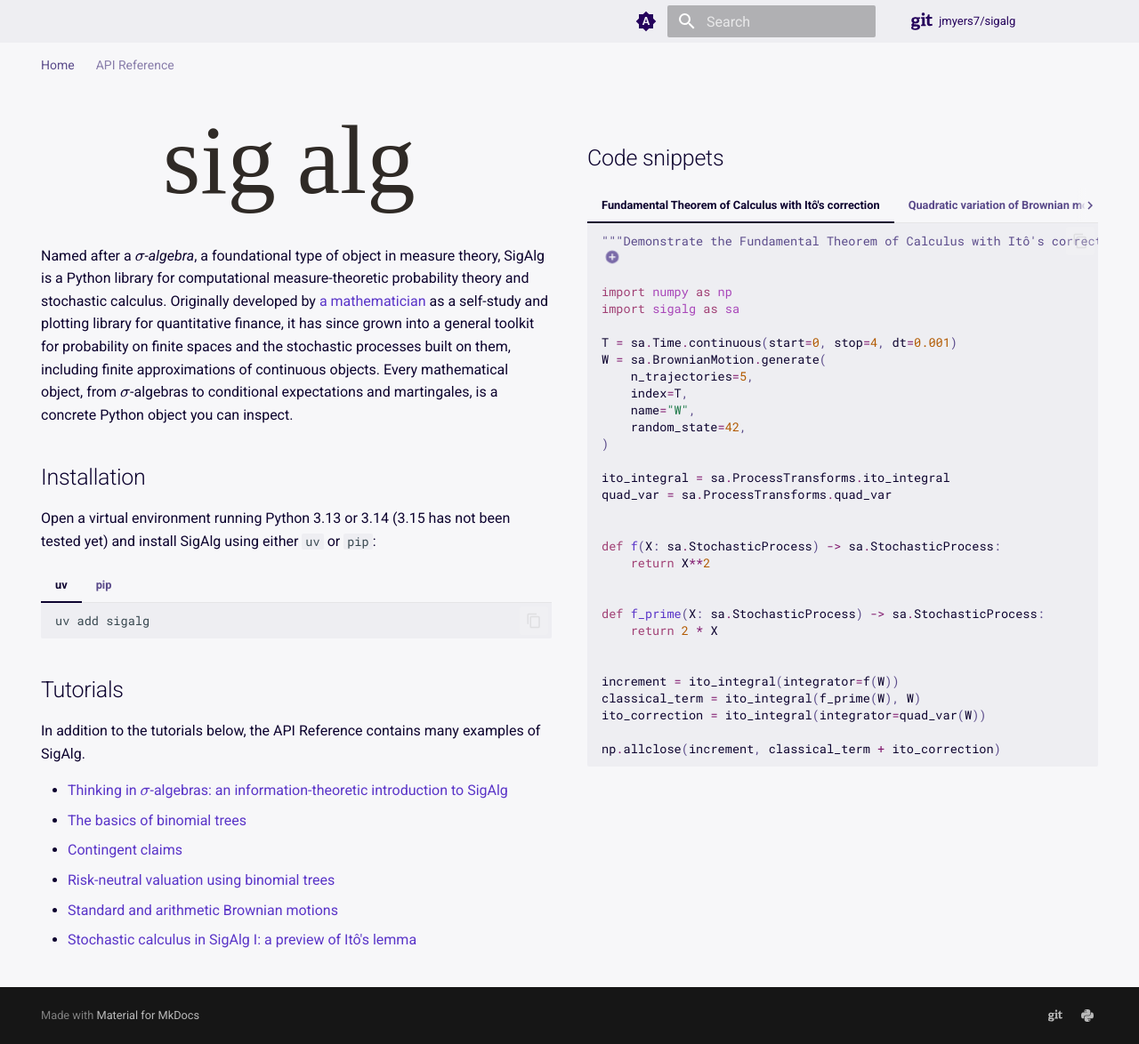
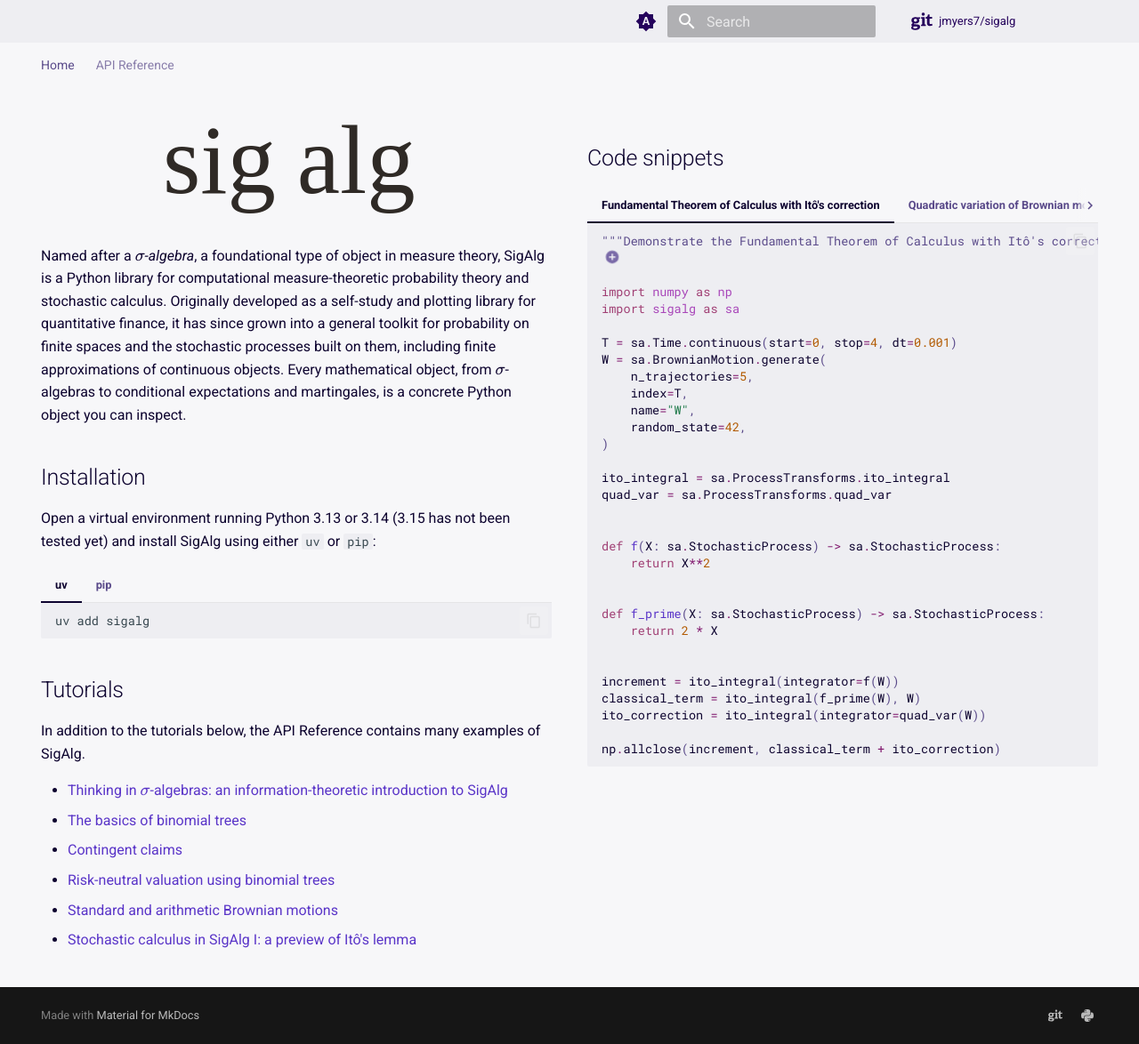
Before and after one commit to jmyers7/sigalg, an MkDocs documentation site: the page built from docs/docs/index.md, in a window 1280 px wide and 1174 px high. Shown: the whole window at 89% size. Built offline with MkDocs 1.6.1 and Material for MkDocs 9.7.7, drawn with Linux system fonts in a browser that asks for light colours; comment, search, counter and statistics services are not loaded.

Commit message:
In `docs`: update landing page [skip ci]

```diff
--- a/docs/docs/index.md
+++ b/docs/docs/index.md
@@ -25,7 +25,7 @@ hide:
   <img src="assets/sigalg-dark-no-logo.svg" class="hero-logo hero-logo--dark" alt="SigAlg">
 </header>
 
-Named after a *$\sigma$-algebra*, a foundational type of object in measure theory, SigAlg is a Python library for computational measure-theoretic probability theory and stochastic calculus. Originally developed by [a mathematician](https://github.com/jmyers7){target="_blank"} as a self-study and plotting library for quantitative finance, it has since grown into a general toolkit for probability on finite spaces and the stochastic processes built on them, including finite approximations of continuous objects. Every mathematical object, from $\sigma$-algebras to conditional expectations and martingales, is a concrete Python object you can inspect.
+Named after a *$\sigma$-algebra*, a foundational type of object in measure theory, SigAlg is a Python library for computational measure-theoretic probability theory and stochastic calculus. Originally developed as a self-study and plotting library for quantitative finance, it has since grown into a general toolkit for probability on finite spaces and the stochastic processes built on them, including finite approximations of continuous objects. Every mathematical object, from $\sigma$-algebras to conditional expectations and martingales, is a concrete Python object you can inspect.
 
 ## Installation
 
```
